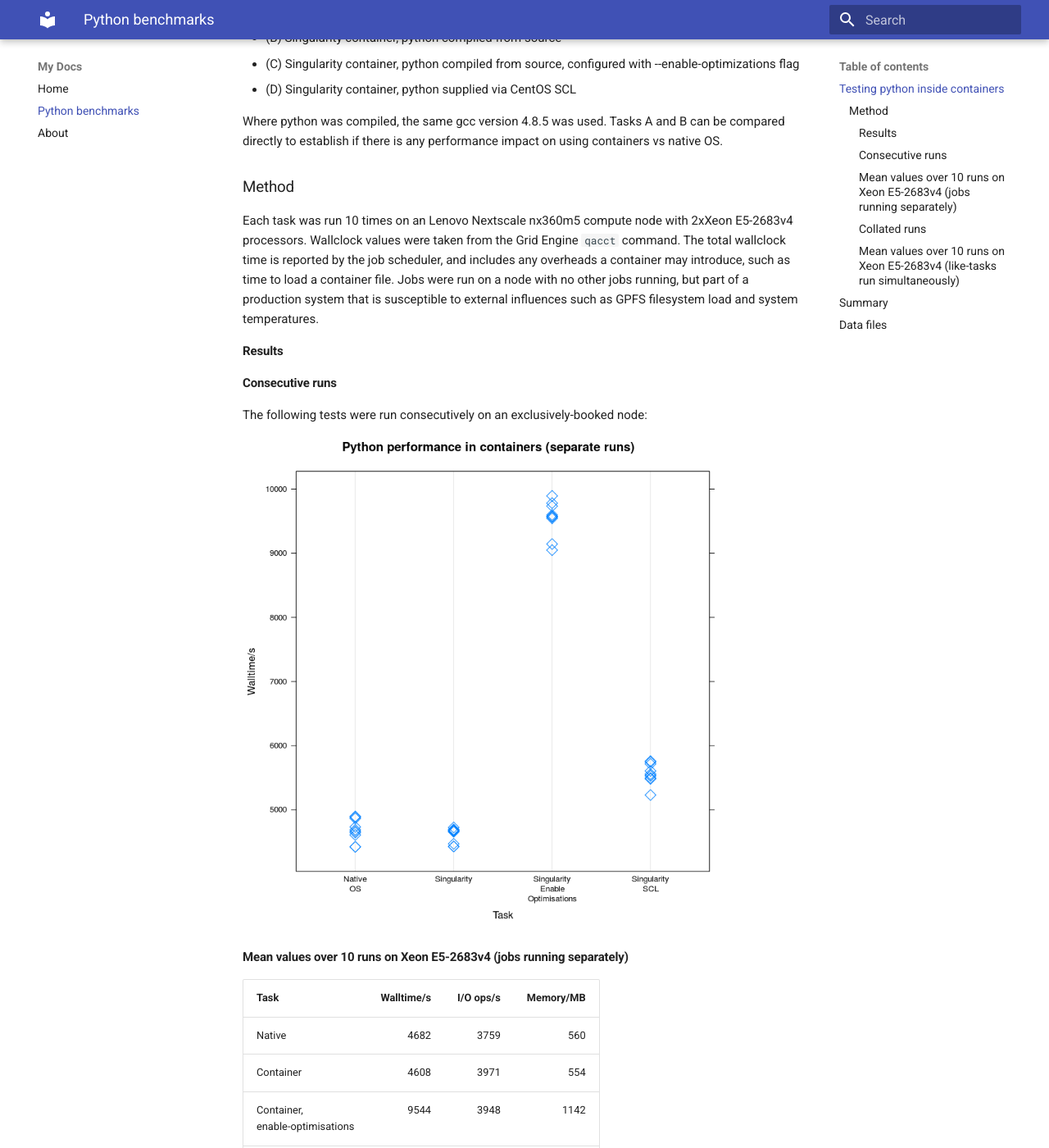
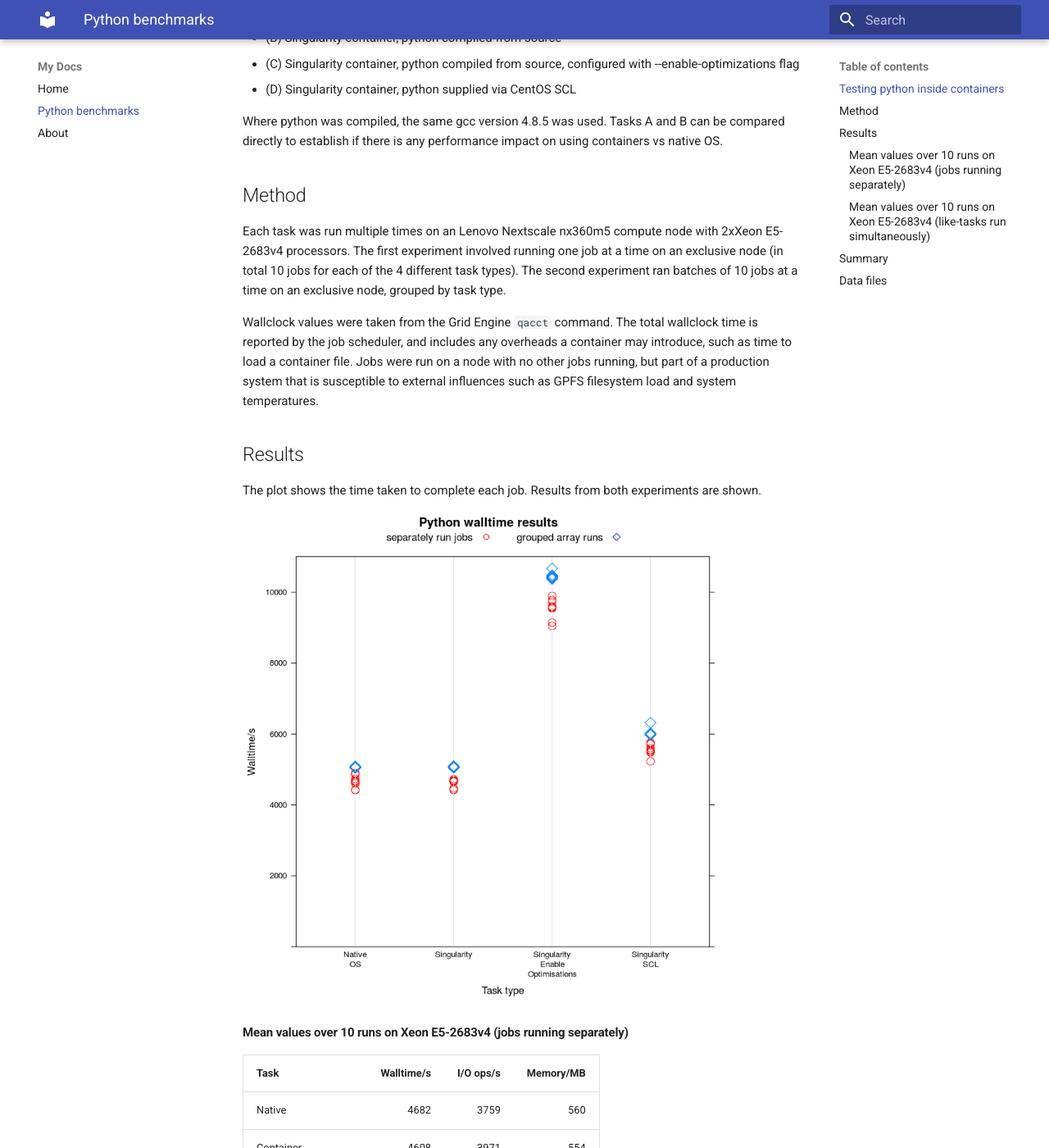
Before and after one commit to sbutcher/docs, an MkDocs documentation site: the page built from docs/pythoncontainers.md, in a window 1280 px wide and 1400 px high, scrolled down 638 px. Shown: the whole window at 82% size. Built offline with MkDocs 1.6.1 and Material for MkDocs 9.7.7, drawn with Linux system fonts in a browser that asks for light colours; old or Windows-style settings are respelled for this version of MkDocs; some of the changed text lies outside the part shown.

Commit message:
multi-layer graph

```diff
--- a/docs/pythoncontainers.md
+++ b/docs/pythoncontainers.md
@@ -20,16 +20,17 @@ A single-core python job to find [primes of a large number](https://github.com/s
 
 Where python was compiled, the same gcc version 4.8.5 was used. Tasks A and B can be compared directly to establish if there is any performance impact on using containers vs native OS.
 
-### Method
+## Method
 
-Each task was run 10 times on an Lenovo Nextscale nx360m5 compute node with 2xXeon E5-2683v4 processors. Wallclock values were taken from the Grid Engine `qacct` command. The total wallclock time is reported by the job scheduler, and includes any overheads a container may introduce, such as time to load a container file. Jobs were run on a node with no other jobs running, but part of a production system that is susceptible to external influences such as GPFS filesystem load and system temperatures.
+Each task was run multiple times on an Lenovo Nextscale nx360m5 compute node with 2xXeon E5-2683v4 processors. The first experiment involved running one job at a time on an exclusive node (in total 10 jobs for each of the 4 different task types). The second experiment ran batches of 10 jobs at a time on an exclusive node, grouped by task type.
 
-#### Results
+Wallclock values were taken from the Grid Engine `qacct` command. The total wallclock time is reported by the job scheduler, and includes any overheads a container may introduce, such as time to load a container file. Jobs were run on a node with no other jobs running, but part of a production system that is susceptible to external influences such as GPFS filesystem load and system temperatures.
 
-#### Consecutive runs
-The following tests were run consecutively on an exclusively-booked node:
+## Results
 
-<img src="/rplot.png" width=600>
+The plot shows the time taken to complete each job. Results from both experiments are shown.
+
+<img src="/rplot-both.png" width=600>
 
 #### Mean values over 10 runs on Xeon E5-2683v4 (jobs running separately)
 
@@ -39,12 +40,6 @@ The following tests were run consecutively on an exclusively-booked node:
 | Container  | 4608 | 3971 | 554 |
 | Container,<br/> enable-optimisations | 9544 | 3948 | 1142 |
 | Container, SCL  | 5564 | 4009 | 676 |
-
-#### Collated runs
-
-The next results were run as job arrays of 10 similar tasks at a time on an exclusive node (e.g 10 Native jobs executed simultaneously, followed by 10 Container jobs)
-
-<img src="/rplot-batch.png" width=600>
 
 #### Mean values over 10 runs on Xeon E5-2683v4 (like-tasks run simultaneously)
 
@@ -59,7 +54,7 @@ The next results were run as job arrays of 10 similar tasks at a time on an excl
 
 It can be observed from the results that for the single core, CPU-bound job, the python compiled inside a container produces similar results to the compiled python on the native OS. Therefore, the container does not affect performance, in terms of CPU resource or RAM. In fact, the python container was often faster for the separate runs.
 
-The collated runs showed less jitter in the results, as expected, since all jobs of each type were run at the same time. The average runtime was increased slightly for all tasks, including the native OS. Some thermal throttling may be occurring on the CPU as 10 processors would be maxed out instead of 1 for the job duration.
+The simultaneous run tasks showed less jitter in the results, as expected, since all jobs of each type were run at the same time. The average runtime was increased slightly for all tasks, including the native OS. Some thermal throttling may be occurring on the CPU as 10 processors would be maxed out instead of 1 for the job duration.
 
 The SCL python runs consistently slower than the compiled python on all nodes types, suggesting that, although a convenient method for system administrators to provide alternate versions, it may not be suitable for HPC environments. A container running python would perform better.
 
```
Also changed, not shown: docs/rplot-both.png (added).
